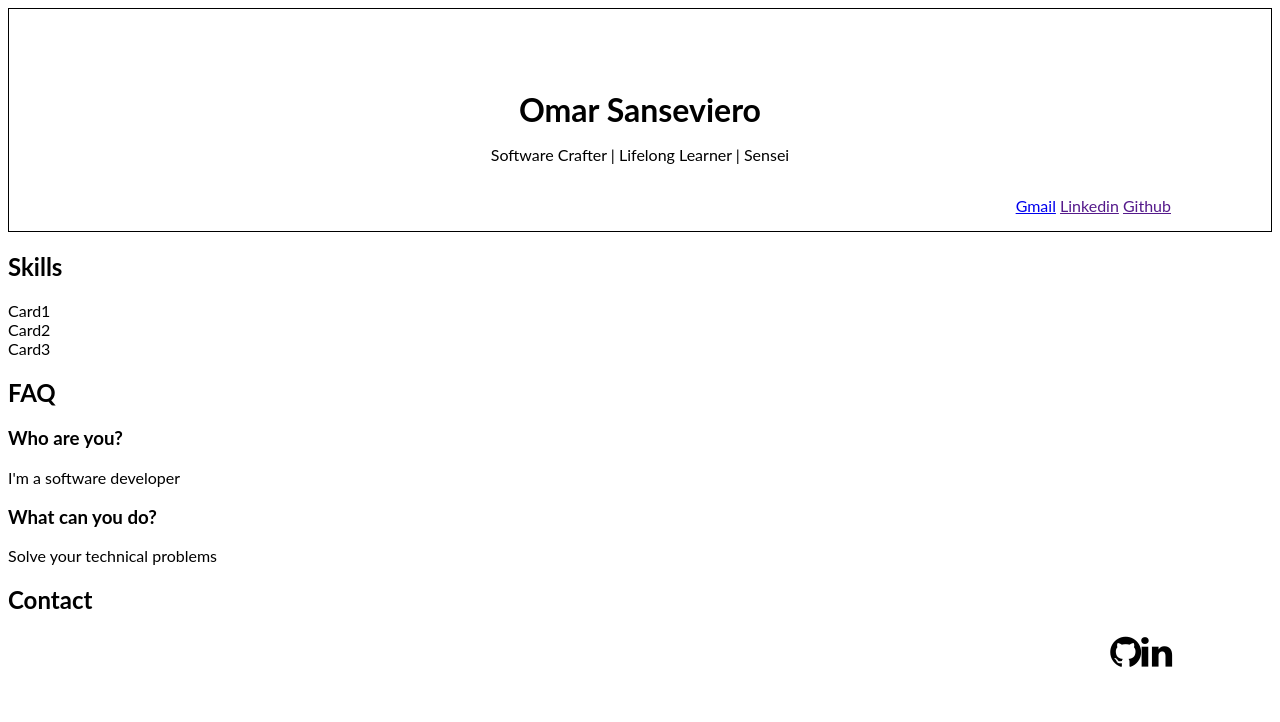
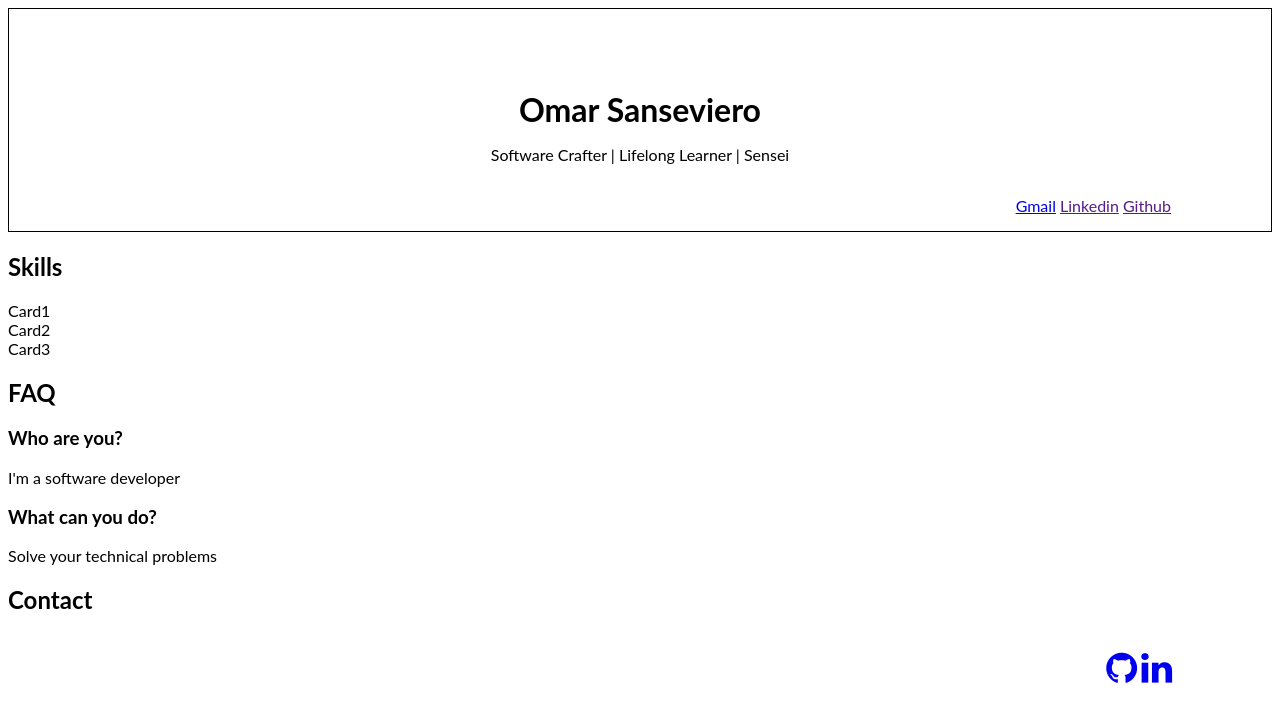
Before and after one commit to osanseviero/presentationWebsite, a plain HTML site: page index.html in a window 1280 px wide. Drawn offline with Linux system fonts and the light colour scheme.

Commit message:
feat: Icons are now links

```diff
--- a/index.html
+++ b/index.html
@@ -42,8 +42,14 @@
         <h2>Contact</h2>
     </section>
     <footer class="contacts">
-        <i class="fa fa-github" aria-hidden="true"></i>
-        <i class="fa fa-linkedin" aria-hidden="true"></i>
+        <ul class="list-horizontal">
+            <li>
+                <a href="https://github.com/osanseviero"><i class="fa fa-github" aria-hidden="true"></i></a>
+            </li>
+            <li>
+                <a href="https://www.linkedin.com/in/omarsanseviero"><i class="fa fa-linkedin" aria-hidden="true"></i></a>
+            </li>
+        </ul>
     </footer>
     <script src="js/questions.js"></script>
 </body>
```
